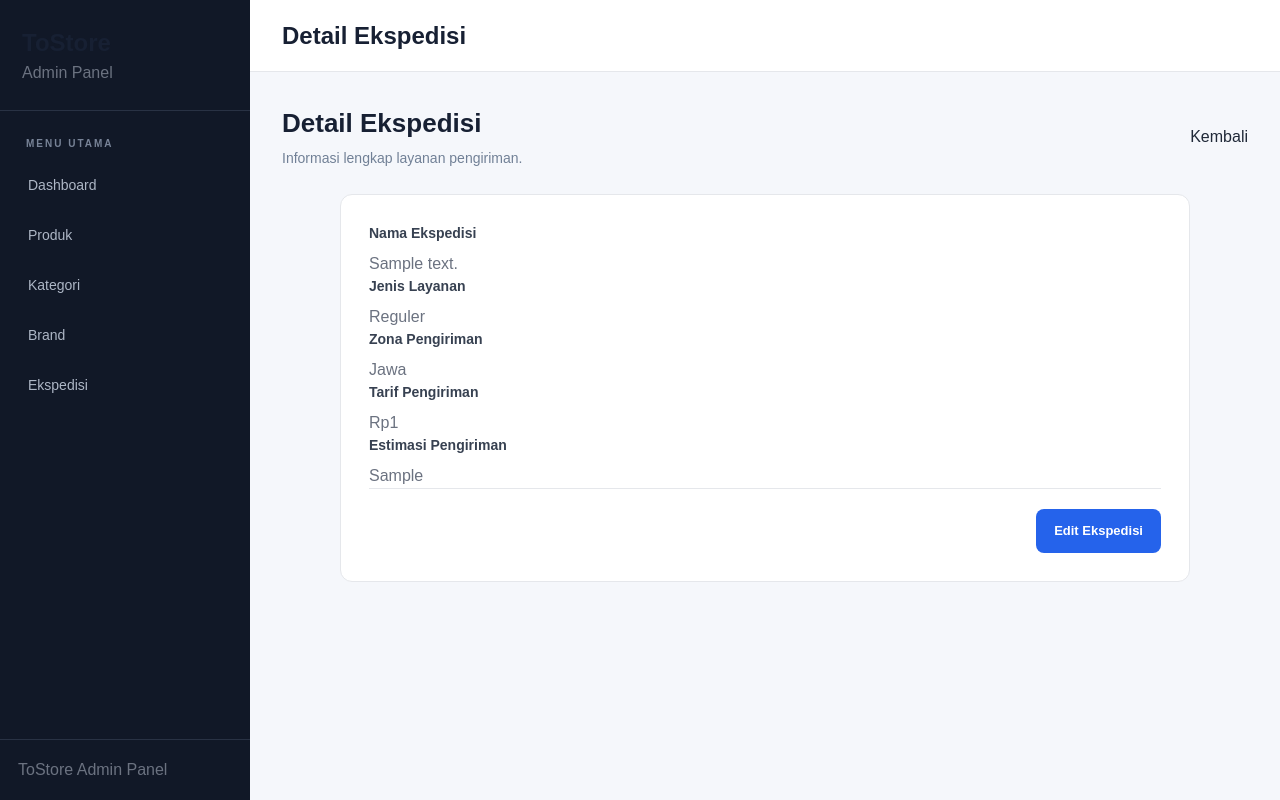
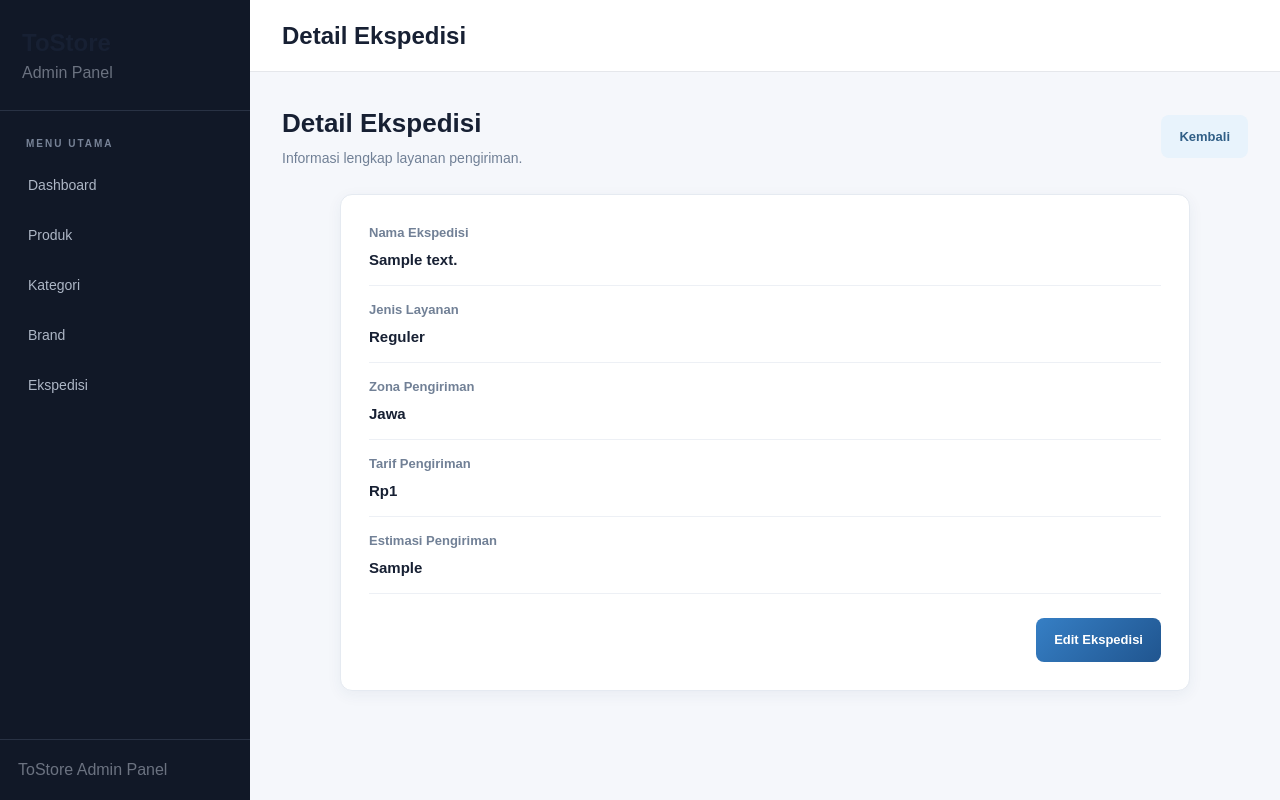
Before and after one commit to Tirndy/TUBES-WAD-KELOMPOK-6-TOSTORE, a Laravel app: page /admin/ekspedisi/1 in a window 1280 px wide. Run offline with Laravel 12, Linux system fonts and the light colour scheme; tables that the repository leaves empty hold one stand-in row (values such as "Sample post").

Commit message:
merapikan css fitur ekspedisi

```diff
--- a/public/css/ekspedisi.css
+++ b/public/css/ekspedisi.css
@@ -22,16 +22,18 @@
     display: inline-block;
     padding: 12px 18px;
     border-radius: 8px;
-    background: #2563eb;
+    background: linear-gradient(135deg, #367fc5, #20558f);
     color: white;
     font-size: 13px;
     font-weight: 700;
     border: none;
     cursor: pointer;
+    text-decoration: none;
+    transition: 0.2s ease;
 }
 
 .btn-primary:hover {
-    background: #1d4ed8;
+    background: linear-gradient(135deg, #286cae, #194574);
 }
 
 .ekspedisi-table {
@@ -87,6 +129,7 @@
     padding: 28px;
     border-radius: 12px;
     border: 1px solid #e5e7eb;
+    box-shadow: 0 4px 15px rgba(30, 64, 100, 0.06);
 }
 
 .ekspedisi-form form {
@@ -152,17 +195,58 @@
 }
 
 
-.action-detail {
+.btn-secondary {
     display: inline-block;
-    padding: 6px 12px;
-    background-color: #B3CEE5;
-    color: #23415C;
-    border-radius: 6px;
+    padding: 12px 18px;
+    border-radius: 8px;
+    background: #e8f3fc;
+    color: #315f87;
+    font-size: 13px;
+    font-weight: 700;
     text-decoration: none;
-    font-size: 13px;
-    margin-right: 4px;
+    transition: 0.2s ease;
 }
 
-.action-detail:hover {
-    background-color: #91B7D8;
+.btn-secondary:hover {
+    background: #d2e7f8;
 }
+
+.detail-ekspedisi-card {
+    max-width: 850px;
+    margin: 0 auto;
+    padding: 28px;
+    background: #fff;
+    border: 1px solid #e5eaf1;
+    border-radius: 12px;
+    box-shadow: 0 4px 15px rgba(30, 64, 100, 0.06);
+}
+
+.detail-ekspedisi-item {
+    padding: 14px 0;
+    border-bottom: 1px solid #edf0f5;
+}
+
+.detail-ekspedisi-item:first-child {
+    padding-top: 0;
+}
+
+.detail-ekspedisi-item label {
+    display: block;
+    margin-bottom: 6px;
+    color: #718096;
+    font-size: 13px;
+    font-weight: 600;
+}
+
+.detail-ekspedisi-item p {
+    margin: 0;
+    color: #172033;
+    font-size: 15px;
+    font-weight: 600;
+}
+
+.detail-ekspedisi-actions {
+    display: flex;
+    justify-content: flex-end;
+    margin-top: 24px;
+}
--- a/resources/views/admin/ekspedisi/create.blade.php
+++ b/resources/views/admin/ekspedisi/create.blade.php
@@ -32,6 +32,7 @@
                    name="nama_ekspedisi"
                    value="{{ old('nama_ekspedisi') }}"
                    placeholder="Contoh: JNE"
+                   maxlength="100"
                    required>
             @error('nama_ekspedisi')
                 <small class="error-message">{{ $message }}</small>
@@ -91,6 +92,7 @@
                    name="estimasi"
                    value="{{ old('estimasi') }}"
                    placeholder="Contoh: 2-3 hari"
+                   maxlength="50"
                    required>
             @error('estimasi')
                 <small class="error-message">{{ $message }}</small>
--- a/resources/views/admin/ekspedisi/edit.blade.php
+++ b/resources/views/admin/ekspedisi/edit.blade.php
@@ -32,6 +32,7 @@
                    id="nama_ekspedisi"
                    name="nama_ekspedisi"
                    value="{{ old('nama_ekspedisi', $ekspedisi->nama_ekspedisi) }}"
+                   maxlength="100"
                    required>
             @error('nama_ekspedisi')
                 <small class="error-message">{{ $message }}</small>
@@ -87,6 +88,7 @@
                    id="estimasi"
                    name="estimasi"
                    value="{{ old('estimasi', $ekspedisi->estimasi) }}"
+                   maxlength="50"
                    required>
             @error('estimasi')
                 <small class="error-message">{{ $message }}</small>
--- a/resources/views/admin/ekspedisi/show.blade.php
+++ b/resources/views/admin/ekspedisi/show.blade.php
@@ -21,37 +21,39 @@
     </a>
 </div>
 
-<div class="ekspedisi-form">
-    <div class="form-group">
+<div class="detail-ekspedisi-card">
+
+    <div class="detail-ekspedisi-item">
         <label>Nama Ekspedisi</label>
         <p>{{ $ekspedisi->nama_ekspedisi }}</p>
     </div>
 
-    <div class="form-group">
+    <div class="detail-ekspedisi-item">
         <label>Jenis Layanan</label>
         <p>{{ $ekspedisi->layanan }}</p>
     </div>
 
-    <div class="form-group">
+    <div class="detail-ekspedisi-item">
         <label>Zona Pengiriman</label>
         <p>{{ $ekspedisi->zona }}</p>
     </div>
 
-    <div class="form-group">
+    <div class="detail-ekspedisi-item">
         <label>Tarif Pengiriman</label>
         <p>Rp{{ number_format($ekspedisi->tarif, 0, ',', '.') }}</p>
     </div>
 
-    <div class="form-group">
+    <div class="detail-ekspedisi-item">
         <label>Estimasi Pengiriman</label>
         <p>{{ $ekspedisi->estimasi }}</p>
     </div>
 
-    <div class="form-actions">
+    <div class="detail-ekspedisi-actions">
         <a href="{{ route('ekspedisi.edit', $ekspedisi) }}" class="btn-primary">
             Edit Ekspedisi
         </a>
     </div>
+
 </div>
 
 @endsection
--- a/resources/views/customer/checkout/index.blade.php
+++ b/resources/views/customer/checkout/index.blade.php
@@ -172,7 +172,6 @@
 
     updateTotal();
 
-    // LANJUT KE HALAMAN PEMBAYARAN
     document.getElementById('continue-payment').addEventListener('click', function () {
 
         const selected = document.querySelector(
```
Also changed, not shown: other parts of public/css/ekspedisi.css (+48 -8 lines), database/migrations/2026_11_24_083821_create_ekspedisis_table.php.
